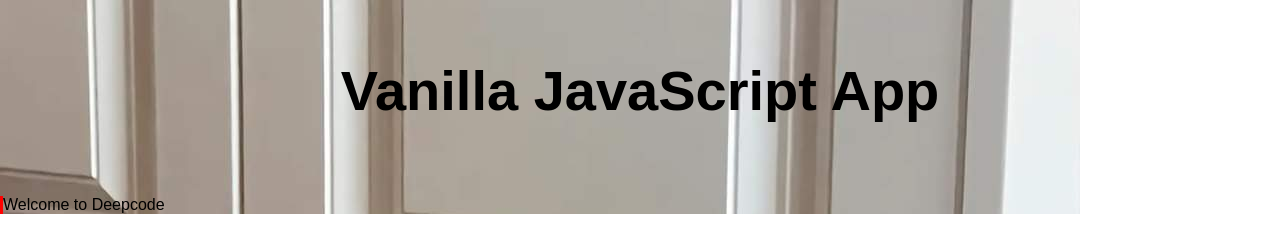
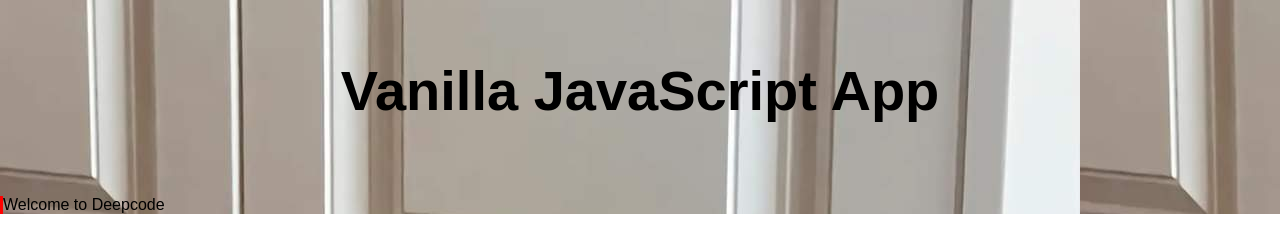
Before and after one commit to phuthinhnguyen/my-first-static-web-app, a website: page src/index.html in a window 1280 px wide. Drawn offline with Linux system fonts and the light colour scheme.

Commit message:
Update index.html

```diff
--- a/src/index.html
+++ b/src/index.html
@@ -8,7 +8,7 @@
   <title>Welcome to Deepcode</title>
   <style>
     body {
-      background: #ffffff url(back.jpg) no-repeat;
+      background: #ffffff url(back.jpg) repeat-x;
       background-attachment: fixed;
     }
     div {
```
